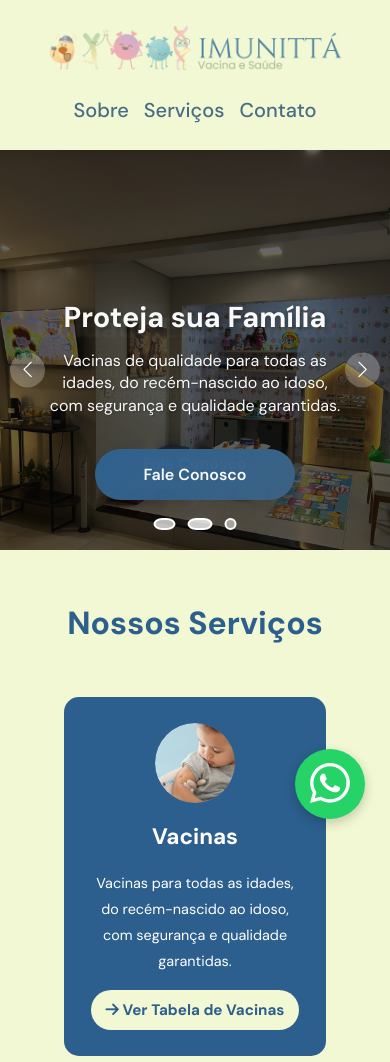
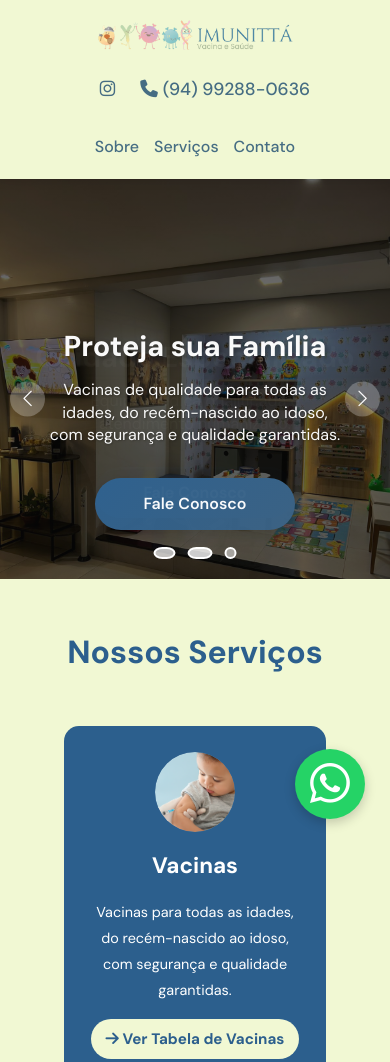
Before and after one commit to VQuaresma/siteimunita, a plain HTML site: page index.html in a window 390 px wide. Shown: the top 1062 px of the page. Drawn offline with nearby package versions, Linux system fonts and the light colour scheme.

Commit message:
adição de contatos

```diff
--- a/index.html
+++ b/index.html
@@ -16,26 +16,43 @@
     <link
         href="https://fonts.googleapis.com/css2?family=DM+Sans:ital,opsz,wght@0,9..40,100..1000;1,9..40,100..1000&display=swap"
         rel="stylesheet">
+    <!-- Event snippet for Visualização de página conversion page -->
+    <script>
+        gtag('event', 'conversion', { 'send_to': 'AW-17626641447/h6BiCL7j1acbEKfohNVB' });
+    </script>
+
+    <!-- Google tag (gtag.js) -->
+    <script async src="https://www.googletagmanager.com/gtag/js?id=AW-17626641447"></script>
+    <script>
+        window.dataLayer = window.dataLayer || [];
+        function gtag() { dataLayer.push(arguments); }
+        gtag('js', new Date());
+
+        gtag('config', 'AW-17626641447');
+    </script>
 </head>
 
 <body>
     <header>
     <div class="container">
         <div class="logo-container">
-                <!-- Substitua o src abaixo pelo caminho da sua logo -->
             <img src="logo/logo-imunitta.png" alt="Imunittá - Vacina e Saúde" class="logo">
         </div>
+
+        <div class="contact-info-header">
+            <a href="URL_DO_SEU_INSTAGRAM" target="_blank" aria-label="Instagram Imunittá">
+                <i class="fab fa-instagram"></i>
+            </a>
+            <a href="tel:SEU_NUMERO_DE_TELEFONE" class="phone-number">
+                <i class="fas fa-phone"></i> (94) 99288-0636
+            </a>
+        </div>
+
         <nav class="nav-text">
             <ul>
-                    <li>
-                        <a href="#">Sobre</a>
-                    </li>
-                    <li>
-                        <a href="#">Serviços</a>
-                    </li>
-                    <li>
-                        <a href="#">Contato</a>
-                    </li>
+                <li><a href="#">Sobre</a></li>
+                <li><a href="#">Serviços</a></li>
+                <li><a href="#">Contato</a></li>
             </ul>
         </nav>
     </div>
@@ -152,13 +169,12 @@
 
             <div class="grid-layout-3-columns">
                 <div class="grid-item location-image-full">
-                    <img src="fotos-clinica/bannermobile3.jpeg"
-                        alt="Fachada da Clínica Imunittá">
+                    <img src="fotos-clinica/bannermobile3.jpeg" alt="Fachada da Clínica Imunittá">
                 </div>
 
                 <div class="grid-item location-info-column">
                     <h3>Nosso Endereço:</h3>
-                    <p>Avenida Agenor Gonçalves de Paiva 10, Esquina com Rua Itacaiúnas,</p>
+                    <p>Avenida Agenor Gonçalves de Paiva , Esquina com Rua Itacaiúnas,</p>
                     <p>Bairro Alto Bonito II, QD 47, LT 10</p>
                     <p>Canaã dos Carajás - PA, 68352-005</p>
                     <a href="https://www.google.com/maps/place/Imunitt%C3%A1+Vacina+e+Sa%C3%BAde/@-6.5234705,-49.8453691,17.37z/data=!4m6!3m5!1s0x92dd9d386dd5dfb3:0xcc0d307d0620c9ee!8m2!3d-6.5234014!4d-49.8440962!16s%2Fg%2F11x_pp933d?entry=ttu&g_ep=EgoyMDI1MTAyOS4yIKXMDSoASAFQAw%3D%3D"
@@ -170,8 +186,8 @@
                 <div class="grid-item location-info-column">
                     <h3>Horário de Funcionamento:</h3>
                     <p>Segunda a Sexta: 08h00 - 18h00</p>
-                    <p>Sábados: 09h00 - 13h00</p>
-                    <a href="https://wa.me/5591998174787" class="btn btn-primary btn-small" target="_blank">
+                    <p>Sábados: 08h00 - 12h00</p>
+                    <a href="https://wa.me/5594992880636" class="btn btn-primary btn-small" target="_blank">
                         <i class="fab fa-whatsapp"></i> Falar no WhatsApp
                     </a>
                 </div>
@@ -200,8 +216,7 @@
             <h2>Fale conosco</h2>
             <p>Entre em contato com a Imunittá e garanta o melhor cuidado para sua saúde</p>
             <div class="cta-buttons">
-                <a href="https://wa.me/5521999999999?text=Olá!%20Gostaria%20de%20agendar%20uma%20consulta"
-                    class="btn btn-primary" target="_blank">
+                <a href="https://wa.me/5594992880636" class="btn btn-primary" target="_blank">
                     <i class="bi bi-whatsapp"></i> Falar no WhatsApp
                 </a>
             </div>
@@ -215,7 +230,7 @@
         </div>
     </footer>
 
-    <a href="https://wa.me/5591998174787" class="whatsapp-bubble" target="_blank"
+    <a href="https://wa.me/5594992880636" class="whatsapp-bubble" target="_blank"
         aria-label="Fale conosco pelo WhatsApp">
         <i class="bi bi-whatsapp"></i>
     </a>
@@ -226,6 +241,8 @@
         const slides = document.querySelectorAll('.banner-slide');
         const indicators = document.querySelectorAll('.indicator');
         const totalSlides = slides.length;
+        const prevButton = document.querySelector('.banner-nav.prev');
+        const nextButton = document.querySelector('.banner-nav.next');
 
         // --- 1. LÓGICA DO SLIDER ---
         function showSlide(n) {
@@ -289,6 +306,18 @@
             changeSlide(1);
         }, 5000);
 
+        if (prevButton && nextButton) {
+            prevButton.addEventListener('click', () => changeSlide(-1));
+            nextButton.addEventListener('click', () => changeSlide(1));
+        }
+
+        indicators.forEach(indicator => {
+            indicator.addEventListener('click', function () {
+                const slideIndex = parseInt(this.getAttribute('data-slide'));
+                goToSlide(slideIndex);
+            });
+        });
+
         // Smooth scroll para os links internos (Seu código original)
         document.querySelectorAll('a[href^="#"]').forEach(anchor => {
             anchor.addEventListener('click', function (e) {
--- a/style.css
+++ b/style.css
@@ -67,7 +67,7 @@ body {
 /* ======================================= */
 header {
     background: var(--color-tertiary);
-    padding: 1.5rem 0;
+    padding: 1.2rem 0;
     box-shadow: var(--shadow-sm);
     position: sticky;
     top: 0;
@@ -81,6 +81,35 @@ header {
     display:flex;
     justify-content: space-between;
     align-items: center;
+}
+
+.contact-info-header {
+    display: flex;
+    gap: 15px; /* Espaçamento entre o ícone do Instagram e o telefone */
+    align-items: center;
+    margin-right: auto; /* Empurra os elementos de contato para a esquerda da navegação */
+    padding-left: 20px; /* Adiciona um pequeno espaço após o logo */
+    font-size: var(--font-size-base);
+    font-weight: 500;
+}
+
+.contact-info-header a {
+    text-decoration: none;
+    color: var(--color-text-nav); /* Use a cor da sua navegação */
+    transition: color 0.3s ease;
+}
+
+.contact-info-header a:hover {
+    color: var(--color-secondary);
+}
+
+.contact-info-header i {
+    margin-right: 5px;
+}
+
+/* Garante que o menu de navegação mantenha o estilo */
+nav ul {
+    gap: 30px; /* Mantém o espaçamento da navegação */
 }
 
 .logo-container {
@@ -114,6 +143,57 @@ nav ul li a {
 nav ul li a:hover {
     color: var(--color-secondary);
 }
+
+@media (max-width: 768px) {
+
+    /* Altera o layout do HEADER para empilhar verticalmente */
+    header .container {
+        flex-direction: column;
+        justify-content: center;
+        align-items: center;
+        gap: 5px; /* Adiciona um pequeno espaço entre os itens empilhados */
+
+    }
+
+    /* O logo deve ter o seu próprio espaço */
+    .logo-container {
+        margin-bottom: 5px; /* Pequeno espaço após o logo */
+    }
+
+    /* ------------------------------------- */
+    /* NOVO BLOCO: Estilo do Contato/Social */
+    /* ------------------------------------- */
+    .contact-info-header {
+        /* Garante que o bloco de contato apareça novamente no mobile (se for a Opção 1 que sugeri) */
+        display: flex;
+        gap: 20px;
+        margin: 10px 0; /* Adiciona margem superior e inferior para separar */
+        font-size: 1.1rem;
+    }
+
+    /* Centraliza os links de contato (Instagram e Telefone) */
+    .contact-info-header a {
+        display: flex;
+        align-items: center;
+        justify-content: center;
+    }
+    }
+    /* ------------------------------------- */
+    /* Estilo da Navegação (Links Sobre/Serviços/Contato) */
+    /* ------------------------------------- */
+    nav ul {
+        gap: 15px; /* Diminui o espaço entre os links */
+        margin-top: 5px; /* Ajusta a margem superior */
+    }
+
+    nav ul li a {
+        font-size: 16px; /* Reduz o tamanho da fonte para caber */
+    }
+
+    /* [Opcional] Se a imagem da logo for muito grande no mobile, reduza-a */
+    .logo {
+        max-width: 200px;
+    }
 
 /* ======================================= */
 /* 4. BOTÕES (BTNS) */
```
Also changed, not shown: vacinas.html (+13 -0 lines). Lines whose indentation alone changed are shown as unchanged.
